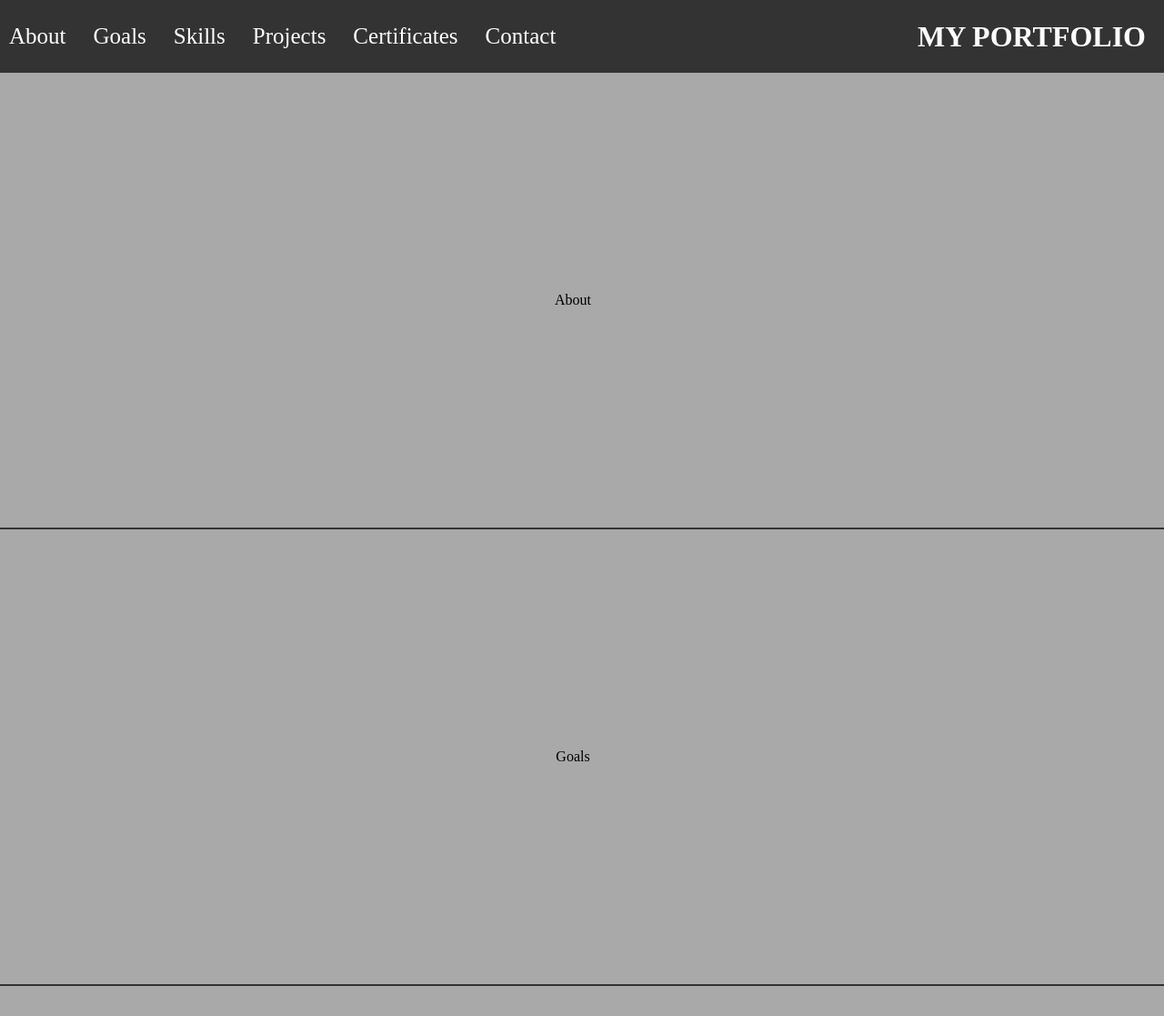
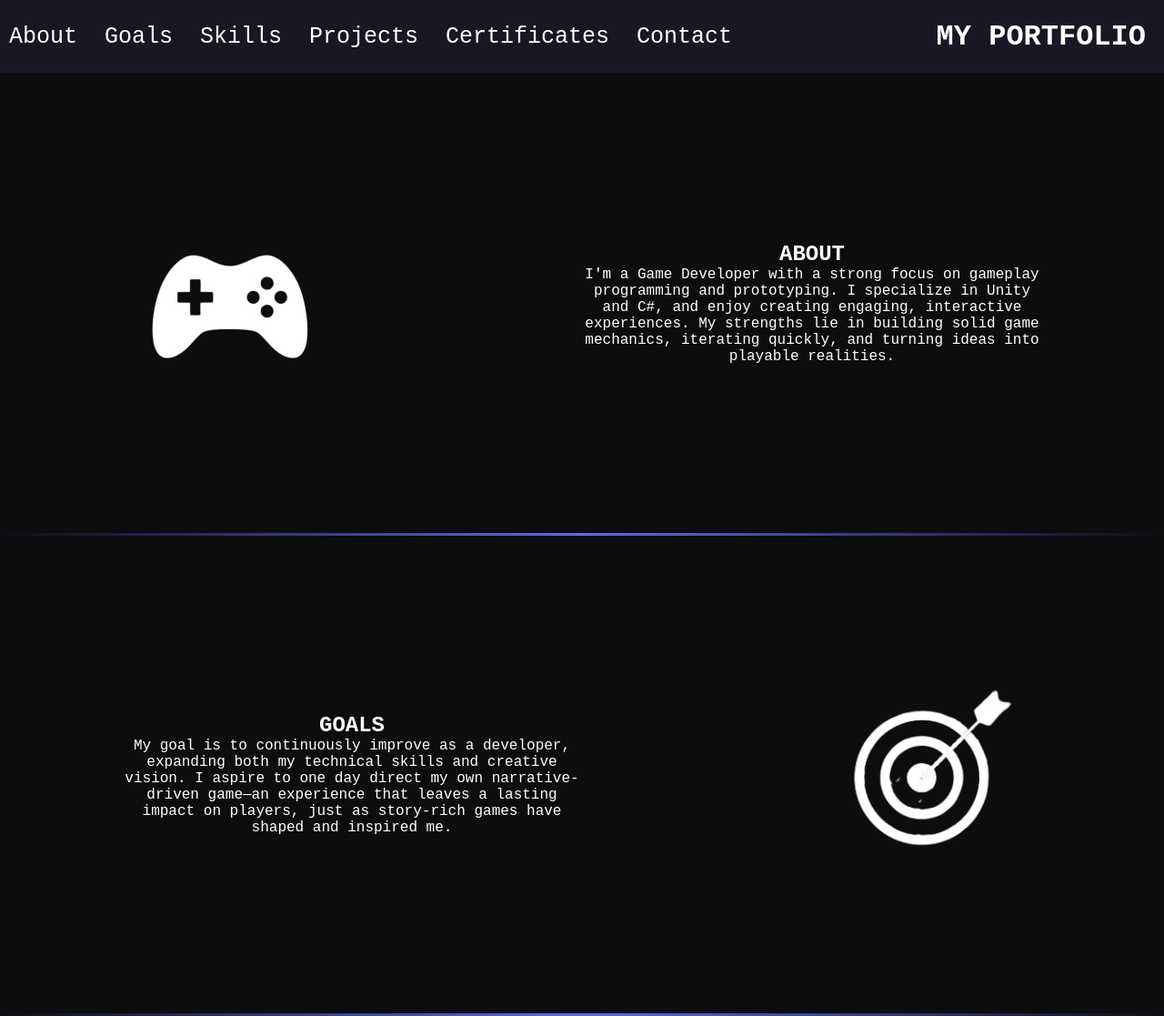
Before and after one commit to ElTabor/MyPortfolio, a plain HTML site: page index.html in a window 1280 px wide. Shown: the top 1117 px of the page at 91% size. Drawn offline with Linux system fonts and the light colour scheme.

Commit message:
add ABOUT and GOALS content and format

```diff
--- a/index.html
+++ b/index.html
@@ -4,7 +4,8 @@
     <meta charset="UTF-8" />
     <meta name="viewport" content="width=device-width, initial-scale=1.0" />
     <title>My Portfolio</title>
-    <link rel="stylesheet" href="styles.css" />
+    <link rel="stylesheet" href="page-style.css" />
+    <link rel="stylesheet" href="sections-style.css" />
   </head>
   <body>
     <header>
@@ -19,17 +20,41 @@
       <h1>MY PORTFOLIO</h1>
     </header>
     <main>
-      <section id="about" class="section">About</section>
+      <section id="about">
+        <img class="icon" src="./about.png" alt="placeholder-image" />
+        <div class="content">
+          <h2 class="title">ABOUT</h2>
+          <p class="text">
+            I'm a Game Developer with a strong focus on gameplay programming and
+            prototyping. I specialize in Unity and C#, and enjoy creating
+            engaging, interactive experiences. My strengths lie in building
+            solid game mechanics, iterating quickly, and turning ideas into
+            playable realities.
+          </p>
+        </div>
+      </section>
+
       <span class="divider"></span>
-      <section id="goals" class="section">Goals</section>
+      <section id="goals">
+        <div class="content">
+          <h2 class="title">GOALS</h2>
+          <p class="text">
+            My goal is to continuously improve as a developer, expanding both my
+            technical skills and creative vision. I aspire to one day direct my
+            own narrative-driven game—an experience that leaves a lasting impact
+            on players, just as story-rich games have shaped and inspired me.
+          </p>
+        </div>
+        <img class="icon" src="./goals.png" alt="placeholder-image" />
+      </section>
       <span class="divider"></span>
-      <section id="skills" class="section">Skills</section>
+      <section id="skills">Skills</section>
       <span class="divider"></span>
-      <section id="projects" class="section">Projects</section>
+      <section id="projects">Projects</section>
       <span class="divider"></span>
-      <section id="certificates" class="section">Certificates</section>
+      <section id="certificates">Certificates</section>
       <span class="divider"></span>
-      <section id="contact" class="section">Contact</section>
+      <section id="contact">Contact</section>
     </main>
     <footer>
       <h2>FOOTER</h2>
--- a/styles.css
+++ b/page-style.css
@@ -3,11 +3,14 @@
     padding:0;
 }
 
+@import url('https://fonts.googleapis.com/css2?family=JetBrains+Mono:wght@300;400;500;600;700&display=swap');
+
 :root{
-    --bg-color: darkgray;
-    --secondary-color: #333;
-    --title-color: white;
-    --text-color: black;
+    --bg-color: #0d0d0f;
+    --secondary-color: #1a1625;
+    --title-color: #ffffff;
+    --text-color: #ffffff;
+    --accent-color: #6366f1;
     --header-height: 80px;
     --footer-height: 50px;
 }
@@ -21,6 +24,8 @@ html {
 body{
     width: 100vw;
     height: 100vh;
+    font-family: 'JetBrains Mono', 'Courier New', monospace;
+    font-weight: 400;
 }
 
 main{
@@ -60,28 +65,18 @@ header nav{
 a {
     color: var(--title-color);
     text-decoration: none;
+    transition: color .3s ease;
 }
 
 a:hover {
-    text-decoration: underline;
-}
-
-section.section{
-    width: calc(100% - 20px);
-    height: auto;
-    min-height: 500px;
-
-    display: flex;
-    flex-direction: column;
-    align-items: center;
-    justify-content: center;
+    color: var(--accent-color);
 }
 
 main span.divider{
     display: block;
-    height: 2px;
+    height: 3px;
     max-width: 100%;
-    background-color: var(--secondary-color);
+    background: linear-gradient(90deg, transparent, var(--accent-color), transparent)
 }
 
 footer{
--- /dev/null
+++ b/sections-style.css
@@ -0,0 +1,35 @@
+section{
+    width: 100%;
+    height: auto;
+    min-height: 500px;
+
+    display: flex;
+    flex-direction: row;
+
+    align-items: center;
+    justify-items: space-evenly;
+}
+
+section div.content{
+    display: flex;
+    flex-direction: column;
+
+
+    text-align: center;
+
+    margin: 10%;
+}
+
+section img.icon{
+    width: 250px;
+    align-self: center;
+    justify-self: center;
+
+    margin: 10%;
+}
+
+section p.content{
+    font-size: 20px;
+    max-width: 800px;
+    text-align: center;
+}
```
Also changed, not shown: about.png (added), goals.png (added).
